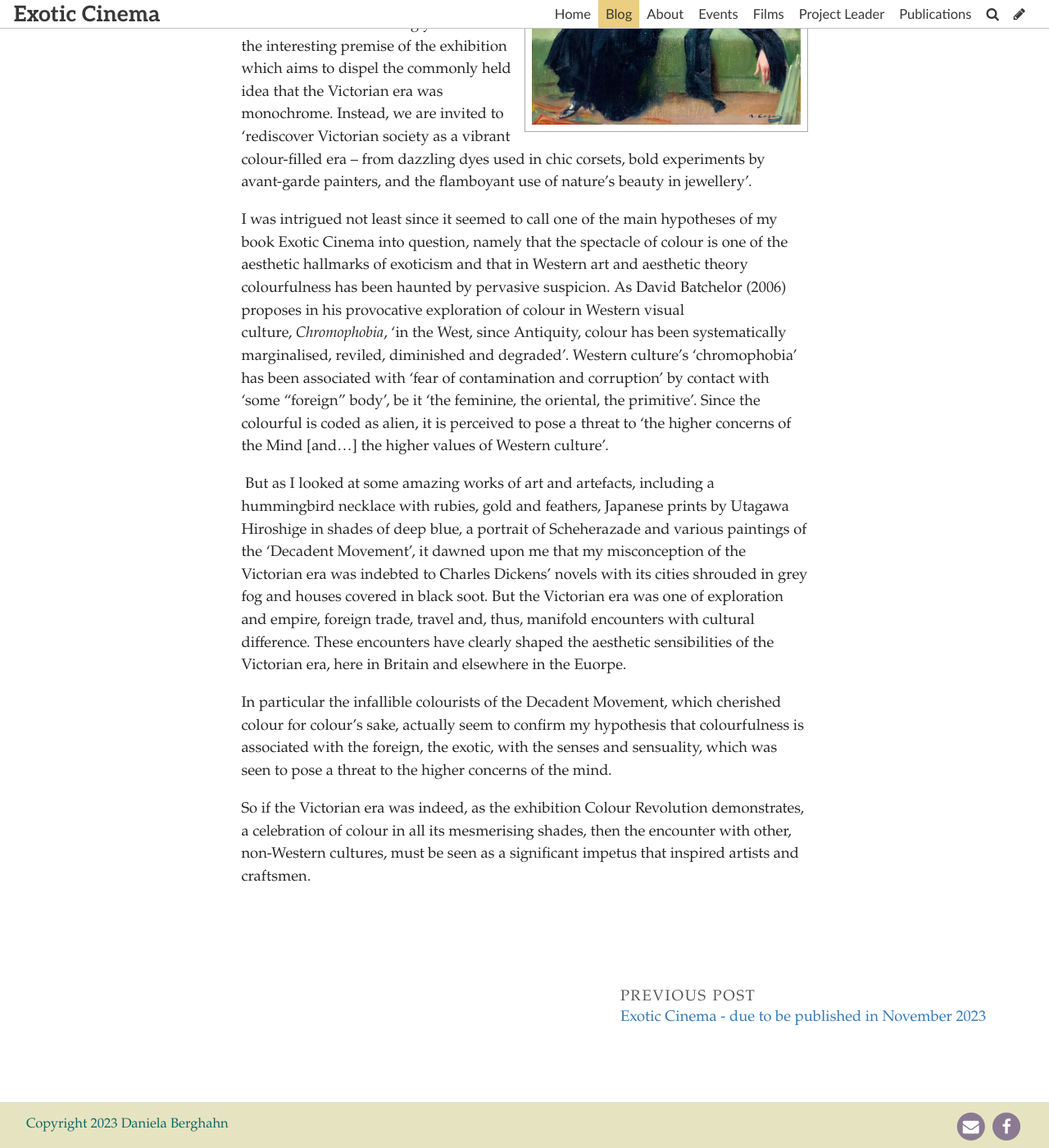
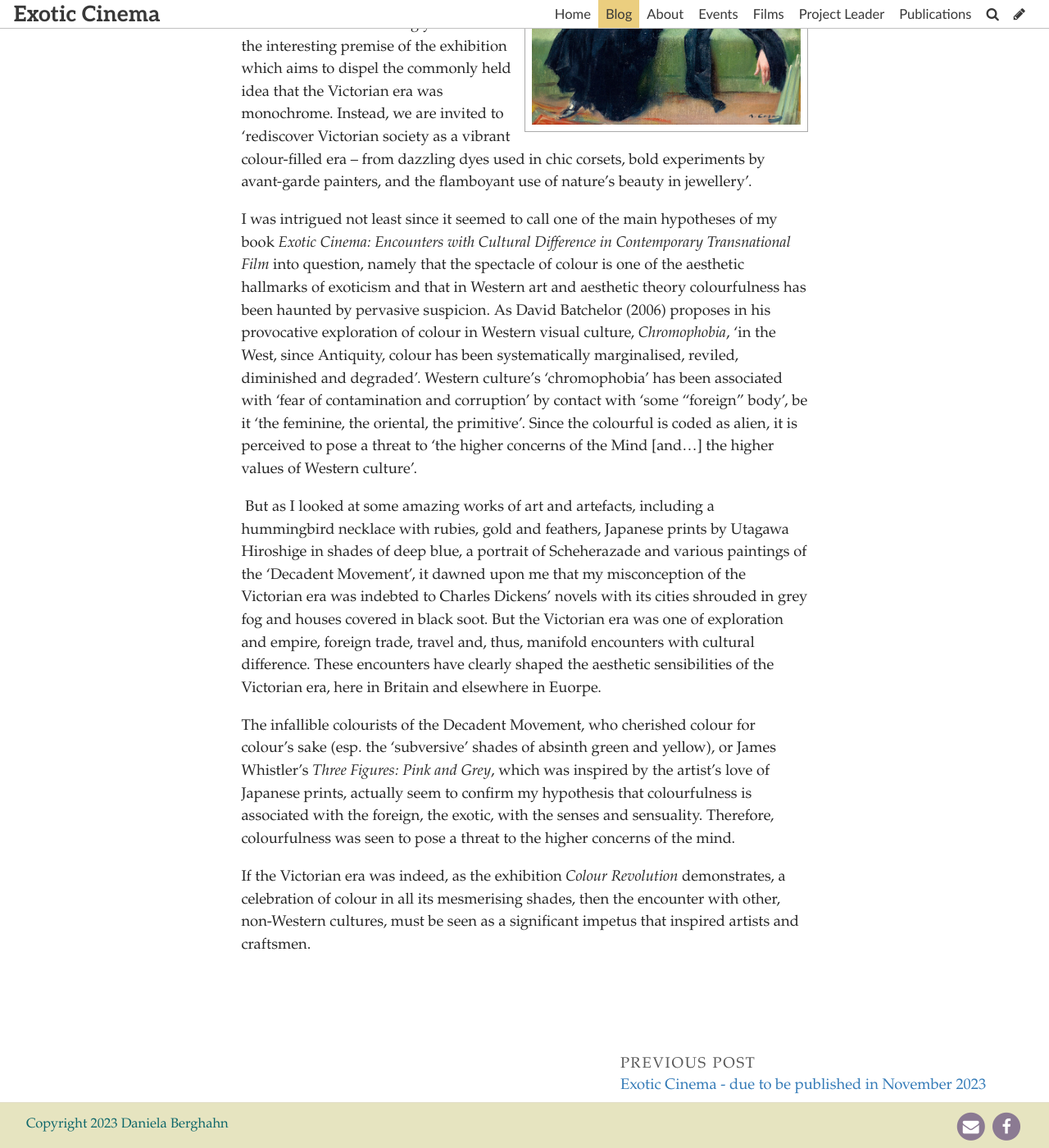
Before and after one commit to publisha/exotic-cinema, a Jekyll site: the page built from _posts/2023-10-28-celebration-of-colour-in-the-victorian-era.md, in a window 1280 px wide and 1400 px high, scrolled down 338 px. Shown: the whole window at 82% size. Built offline with Jekyll 4.4.1, drawn with Linux system fonts in a browser that asks for light colours; some web fonts are replaced.

Commit message:
Update Post “2023-10-28-celebration-of-colour-in-the-victorian-era”

```diff
--- a/_posts/2023-10-28-celebration-of-colour-in-the-victorian-era.md
+++ b/_posts/2023-10-28-celebration-of-colour-in-the-victorian-era.md
@@ -11,10 +11,10 @@
 ---
 Last weekend, I went to see the *[Colour Revolution: Victorian Art, Fashion and Design](https://www.ashmolean.org/exhibition/colour-revolution-victorian-art-fashion-design)* at the Ashmolean Museum in Oxford. The very first exhibit is Queen Victoria’s black silk mourning dress, which has shaped our conception of the Victorian era — but wrongly so! This is the interesting premise of the exhibition which aims to dispel the commonly held idea that the Victorian era was monochrome. Instead, we are invited to ‘rediscover Victorian society as a vibrant colour-filled era – from dazzling dyes used in chic corsets, bold experiments by avant-garde painters, and the flamboyant use of nature's beauty in jewellery’.
 
-I was intrigued not least since it seemed to call one of the main hypotheses of my book Exotic Cinema into question, namely that the spectacle of colour is one of the aesthetic hallmarks of exoticism and that in Western art and aesthetic theory colourfulness has been haunted by pervasive suspicion. As David Batchelor (2006) proposes in his provocative exploration of colour in Western visual culture, *Chromophobia*, ‘in the West, since Antiquity, colour has been systematically marginalised, reviled, diminished and degraded’. Western culture’s ‘chromophobia’ has been associated with ‘fear of contamination and corruption’ by contact with ‘some “foreign” body’, be it ‘the feminine, the oriental, the primitive’. Since the colourful is coded as alien, it is perceived to pose a threat to ‘the higher concerns of the Mind \[and…] the higher values of Western culture’.
+I was intrigued not least since it seemed to call one of the main hypotheses of my book *Exotic Cinema: Encounters with Cultural Difference in Contemporary Transnational Film* into question, namely that the spectacle of colour is one of the aesthetic hallmarks of exoticism and that in Western art and aesthetic theory colourfulness has been haunted by pervasive suspicion. As David Batchelor (2006) proposes in his provocative exploration of colour in Western visual culture, *Chromophobia*, ‘in the West, since Antiquity, colour has been systematically marginalised, reviled, diminished and degraded’. Western culture’s ‘chromophobia’ has been associated with ‘fear of contamination and corruption’ by contact with ‘some “foreign” body’, be it ‘the feminine, the oriental, the primitive’. Since the colourful is coded as alien, it is perceived to pose a threat to ‘the higher concerns of the Mind \[and…] the higher values of Western culture’.
 
- But as I looked at some amazing works of art and artefacts, including a hummingbird necklace with rubies, gold and feathers, Japanese prints by Utagawa Hiroshige in shades of deep blue, a portrait of Scheherazade and various paintings of the ‘Decadent Movement’, it dawned upon me that my misconception of the Victorian era was indebted to Charles Dickens’ novels with its cities shrouded in grey fog and houses covered in black soot. But the Victorian era was one of exploration and empire, foreign trade, travel and, thus, manifold encounters with cultural difference. These encounters have clearly shaped the aesthetic sensibilities of the Victorian era, here in Britain and elsewhere in the Euorpe.
+ But as I looked at some amazing works of art and artefacts, including a hummingbird necklace with rubies, gold and feathers, Japanese prints by Utagawa Hiroshige in shades of deep blue, a portrait of Scheherazade and various paintings of the ‘Decadent Movement’, it dawned upon me that my misconception of the Victorian era was indebted to Charles Dickens’ novels with its cities shrouded in grey fog and houses covered in black soot. But the Victorian era was one of exploration and empire, foreign trade, travel and, thus, manifold encounters with cultural difference. These encounters have clearly shaped the aesthetic sensibilities of the Victorian era, here in Britain and elsewhere in Euorpe.
 
-In particular the infallible colourists of the Decadent Movement, which cherished colour for colour’s sake, actually seem to confirm my hypothesis that colourfulness is associated with the foreign, the exotic, with the senses and sensuality, which was seen to pose a threat to the higher concerns of the mind.
+The infallible colourists of the Decadent Movement, who cherished colour for colour’s sake (esp. the 'subversive' shades of absinth green and yellow), or James Whistler's *Three Figures: Pink and Grey*, which was inspired by the artist's love of Japanese prints, actually seem to confirm my hypothesis that colourfulness is associated with the foreign, the exotic, with the senses and sensuality. Therefore, colourfulness was seen to pose a threat to the higher concerns of the mind.
 
-So if the Victorian era was indeed, as the exhibition Colour Revolution demonstrates, a celebration of colour in all its mesmerising shades, then the encounter with other, non-Western cultures, must be seen as a significant impetus that inspired artists and craftsmen.
+If the Victorian era was indeed, as the exhibition *Colour Revolution* demonstrates, a celebration of colour in all its mesmerising shades, then the encounter with other, non-Western cultures, must be seen as a significant impetus that inspired artists and craftsmen.
```
